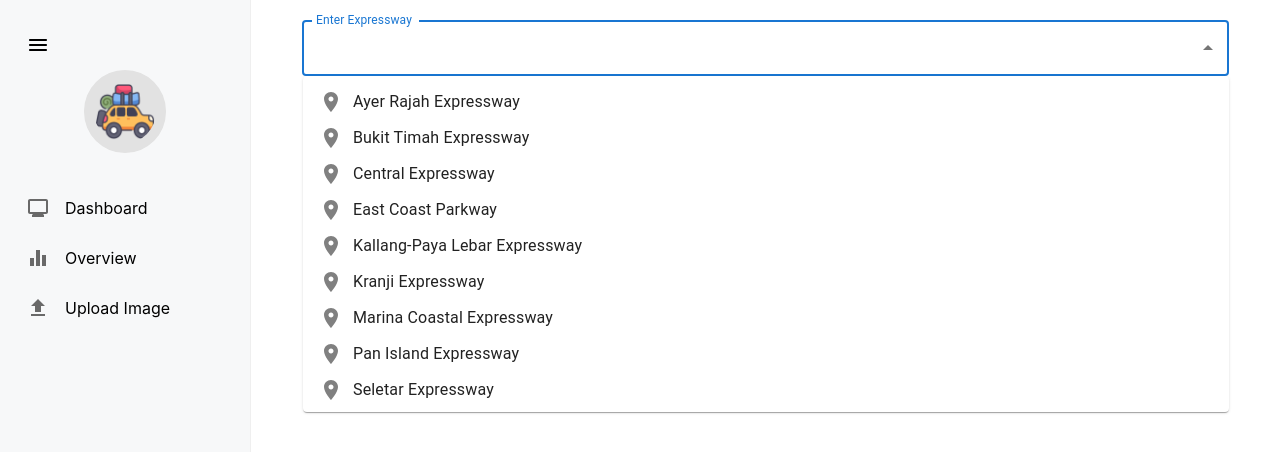
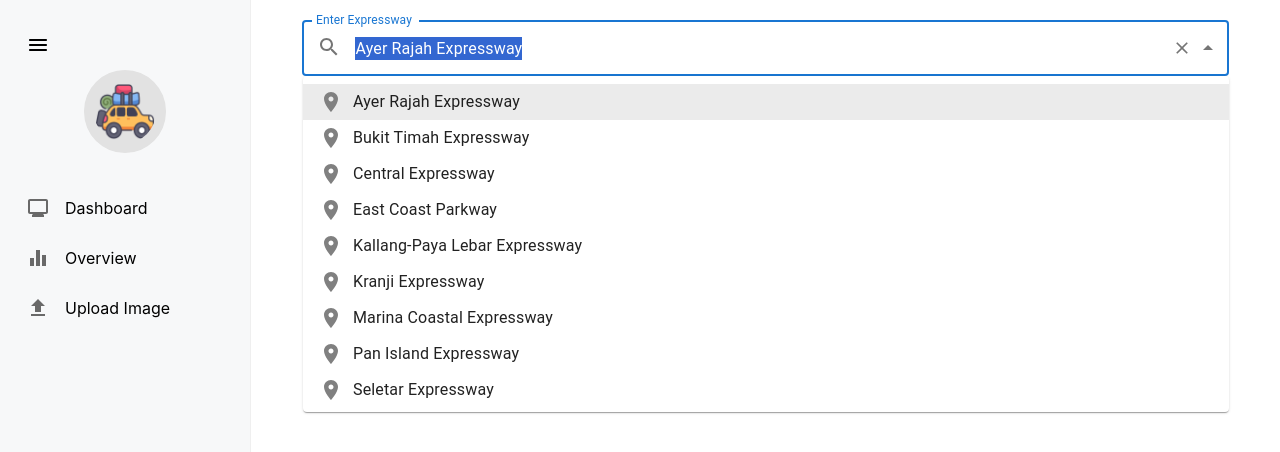
Before and after one commit to caiyinn/traffic-dashboard, a React (Create React App) app: page /dashboard in a window 1280 px wide. Both pictures are taken after a click on the button "Open". Shown: the top 452 px of the page. Built offline with nearby package versions, Linux system fonts and the light colour scheme; no server answers.

Commit message:
handle form submit

```diff
--- a/src/components/Dashboard.jsx
+++ b/src/components/Dashboard.jsx
@@ -1,47 +1,18 @@
-import TextField from '@mui/material/TextField';
-import Autocomplete from '@mui/material/Autocomplete';
-import path from '../assets/path.png';
-import SearchIcon from '@mui/icons-material/Search';
-import LocationOnIcon from '@mui/icons-material/LocationOn';
-import React from 'react';
-import InputAdornment from "@mui/material/InputAdornment";
-
-const road = [
-    { label: 'Ayer Rajah Expressway'},
-    { label: 'Bukit Timah Expressway'},
-    { label: 'Central Expressway'},
-    { label: 'East Coast Parkway'},
-    { label: 'Kallang-Paya Lebar Expressway'},
-    { label: 'Kranji Expressway'},
-    { label: 'Marina Coastal Expressway'},
-    { label: 'Pan Island Expressway'},
-    { label: 'Seletar Expressway'},
-    { label: 'Tampines Expressway'},
-    { label: 'Tuas Checkpoint'},
-    { label: 'Woodlands Checkpoint'},
-];
+import Form from "./Form";
+import {useState} from 'react';
 
 const Dashboard = () => {
+
+    const [expressway, setExpressway] = useState("Ayer Rajah Expressway")
+
+    const handleSubmit = (e) => {
+        console.log(e.target.innerText)
+        setExpressway(e.target.innerText)
+    }
+
     return (
         <div style={{margin:'auto', width: "90%"}}>
-        <Autocomplete
-            style={{paddingTop:'20px'}}
-            disablePortal
-            id="combo-box-demo"
-            options={road}
-            onChange = {() => console.log("clicked")}
-            renderInput={(params) =>
-            <TextField
-                {...params}
-                label="Enter Expressway"
-            />}
-            renderOption={(props, option) => (
-                <li {...props}>
-                    <LocationOnIcon style={{color:"grey", paddingRight: '10px'}}/>
-                    {option.label}
-                </li>
-            )}
-            />
+            <Form handleSubmit={handleSubmit}/>
         </div>
      );
 }
--- /dev/null
+++ b/src/components/Form.jsx
@@ -0,0 +1,41 @@
+import TextField from '@mui/material/TextField';
+import Autocomplete from '@mui/material/Autocomplete';
+import SearchIcon from '@mui/icons-material/Search';
+import LocationOnIcon from '@mui/icons-material/LocationOn';
+import InputAdornment from "@mui/material/InputAdornment";
+import { road } from '../globalVars';
+
+const Form = (props) => {
+    return (
+        <Autocomplete
+                style={{paddingTop:'20px'}}
+                disablePortal
+                id="combo-box-demo"
+                options={road}
+                defaultValue={road[0]}
+                onChange = {props.handleSubmit}
+                renderInput={(params) =>
+                <TextField
+                    {...params}
+                    label="Enter Expressway"
+                    InputProps={{
+                        ...params.InputProps,
+                        style: { paddingLeft: "40px" },
+                        startAdornment: (
+                        <InputAdornment position="start">
+                            <SearchIcon style={{ position: "absolute", left:"15px", top:"15px"}} />
+                        </InputAdornment>
+                        ),
+                    }}
+                />}
+                renderOption={(props, option) => (
+                    <li {...props}>
+                        <LocationOnIcon style={{color:"grey", paddingRight: '10px'}}/>
+                        {option.label}
+                    </li>
+                )}
+            />
+     );
+}
+
+export default Form;
--- a/src/globalVars.js
+++ b/src/globalVars.js
@@ -2,3 +2,18 @@ export const vehicleURL = "https://detect.roboflow.com/vehicles-q0x2v/1"
 export const trafficURL = "https://api.data.gov.sg/v1/transport/traffic-images?date_time="
 
 export let mainImage = ""
+
+export const road = [
+    { label: 'Ayer Rajah Expressway'},
+    { label: 'Bukit Timah Expressway'},
+    { label: 'Central Expressway'},
+    { label: 'East Coast Parkway'},
+    { label: 'Kallang-Paya Lebar Expressway'},
+    { label: 'Kranji Expressway'},
+    { label: 'Marina Coastal Expressway'},
+    { label: 'Pan Island Expressway'},
+    { label: 'Seletar Expressway'},
+    { label: 'Tampines Expressway'},
+    { label: 'Tuas Checkpoint'},
+    { label: 'Woodlands Checkpoint'},
+];
```
